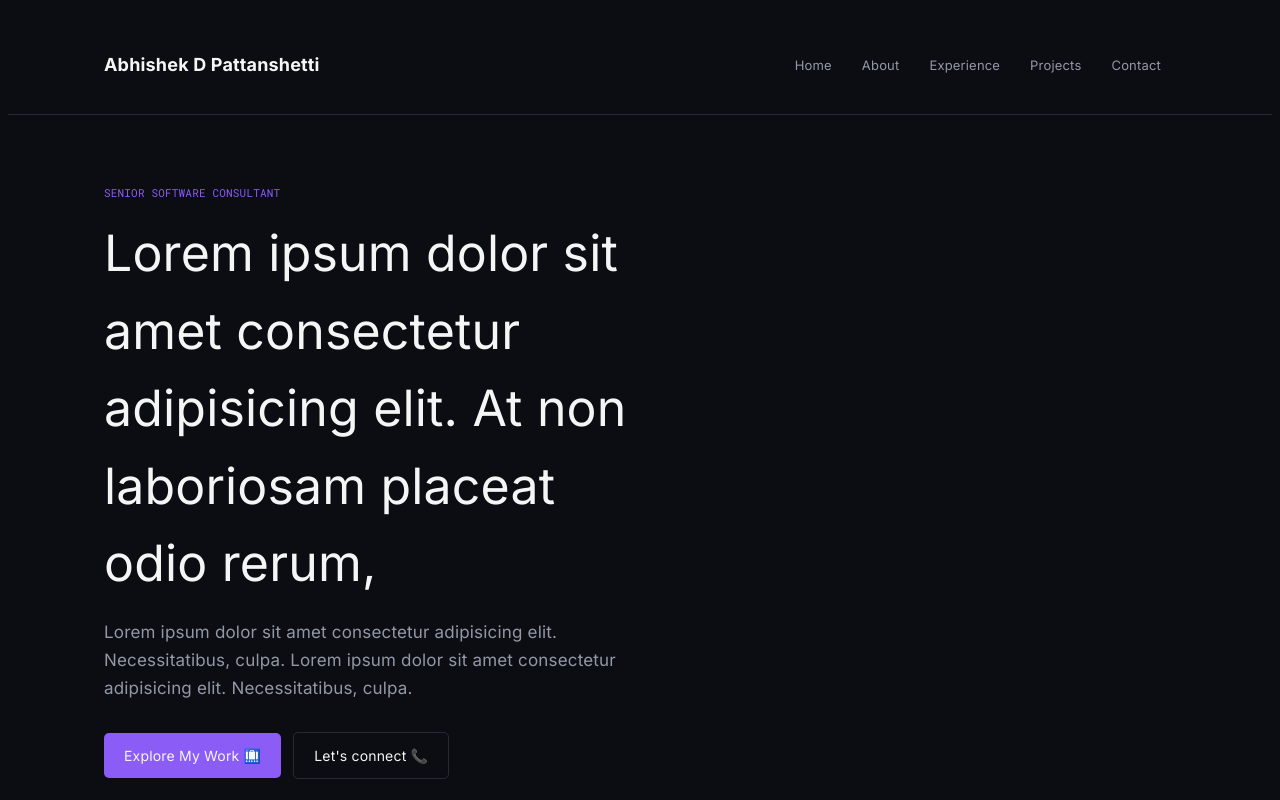
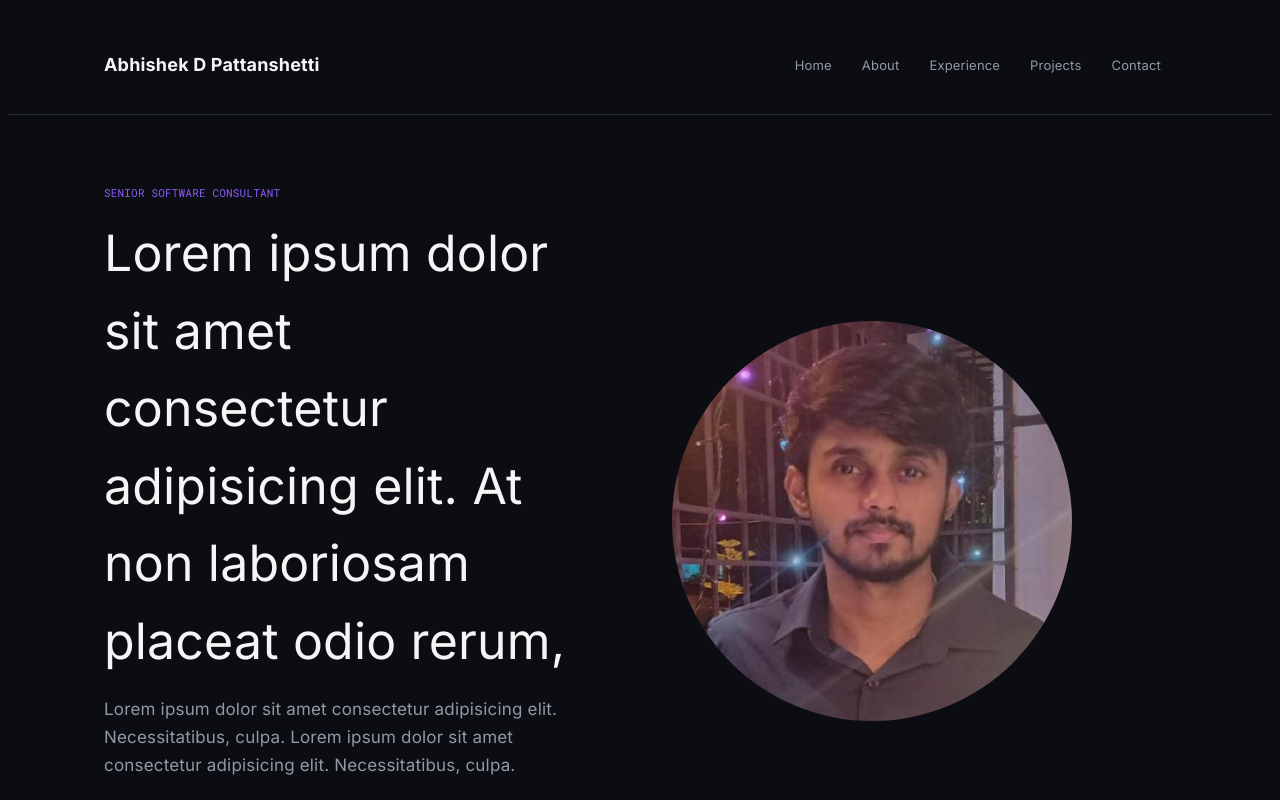
Before and after one commit to Abhishek-D-P/portfolio, a React (Vite) app in the folder portfolio-UI/: page / in a window 1280 px wide. Shown: the top 800 px of the page. Built offline with nearby package versions, Linux system fonts and the light colour scheme.

Commit message:
adding image to home page

```diff
--- a/portfolio-UI/src/pages/Home.jsx
+++ b/portfolio-UI/src/pages/Home.jsx
@@ -18,13 +18,14 @@ function Home(){
                     </div>
                 </div>
                 <div className="home-right-section">
-
+                    <img src="/src/assets/31671346.jpg" alt="" />
                 </div>
                 <div className="footer">
                     <div className="skills">PYTHON / AUTOMATION / AI ENGINEERING</div>
                     <div className="socials">
                         <a href="https://www.linkedin.com/abhishek-pattanshetti" target="_blank"><img src="src/assets/linkedin-svgrepo-com.svg    " alt="" /></a>
                         <a href="https://github.com/Abhishek-D-P" target="_blank"><img src="src/assets/github-svgrepo-com.svg    " alt="" /></a>
+
                     </div>
                 </div>
             </section>
--- a/portfolio-UI/src/static/css/pages/Home.css
+++ b/portfolio-UI/src/static/css/pages/Home.css
@@ -35,3 +35,17 @@
     filter: brightness(100);
     margin: 0 5px;
 }
+
+.home-right-section{
+    padding: 96px;
+    display: flex;
+    justify-content: center;
+    align-items: flex-start;
+    flex-direction: column;
+}
+
+.home-right-section img{
+    height: 400px;
+    width: 400px;
+    border-radius: 100%;
+}
```
Also changed, not shown: portfolio-UI/src/assets/31671346.jpg (added), 1 other file (tests, documents, lock files or other folders).
